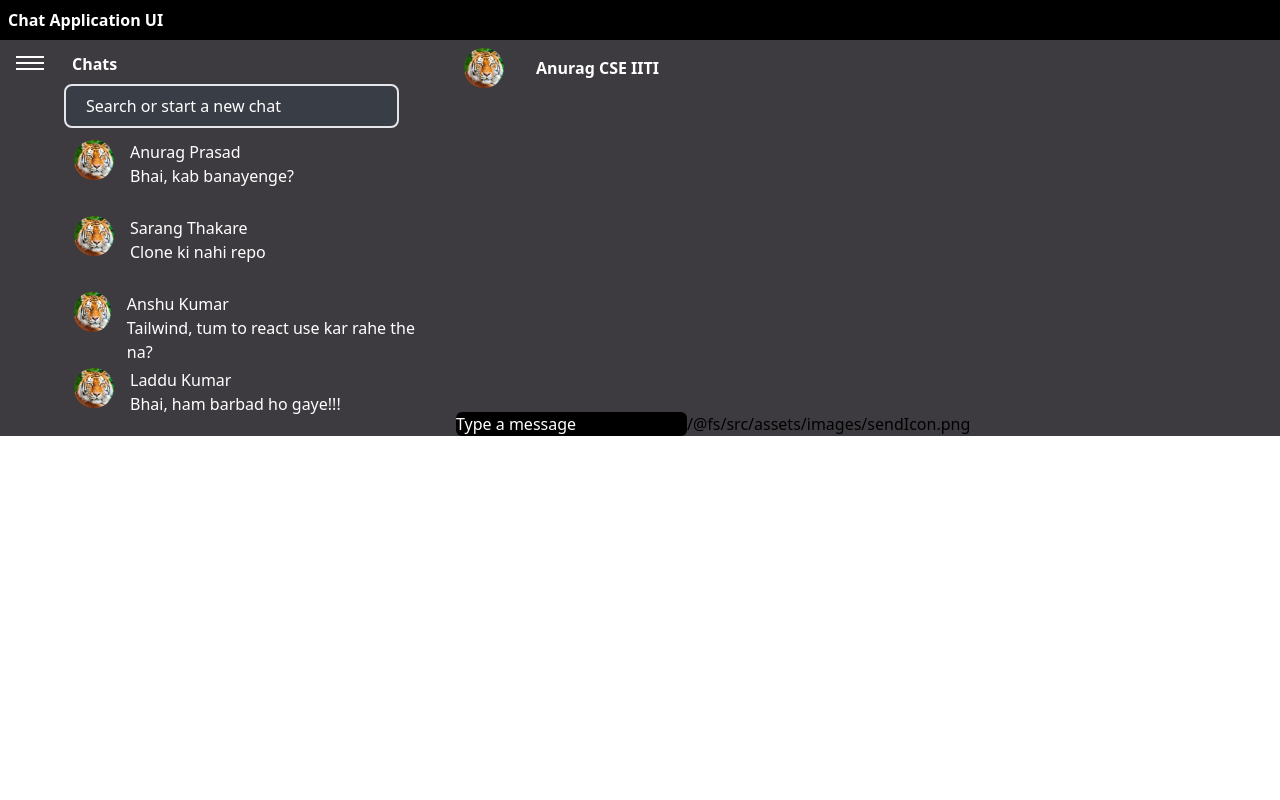
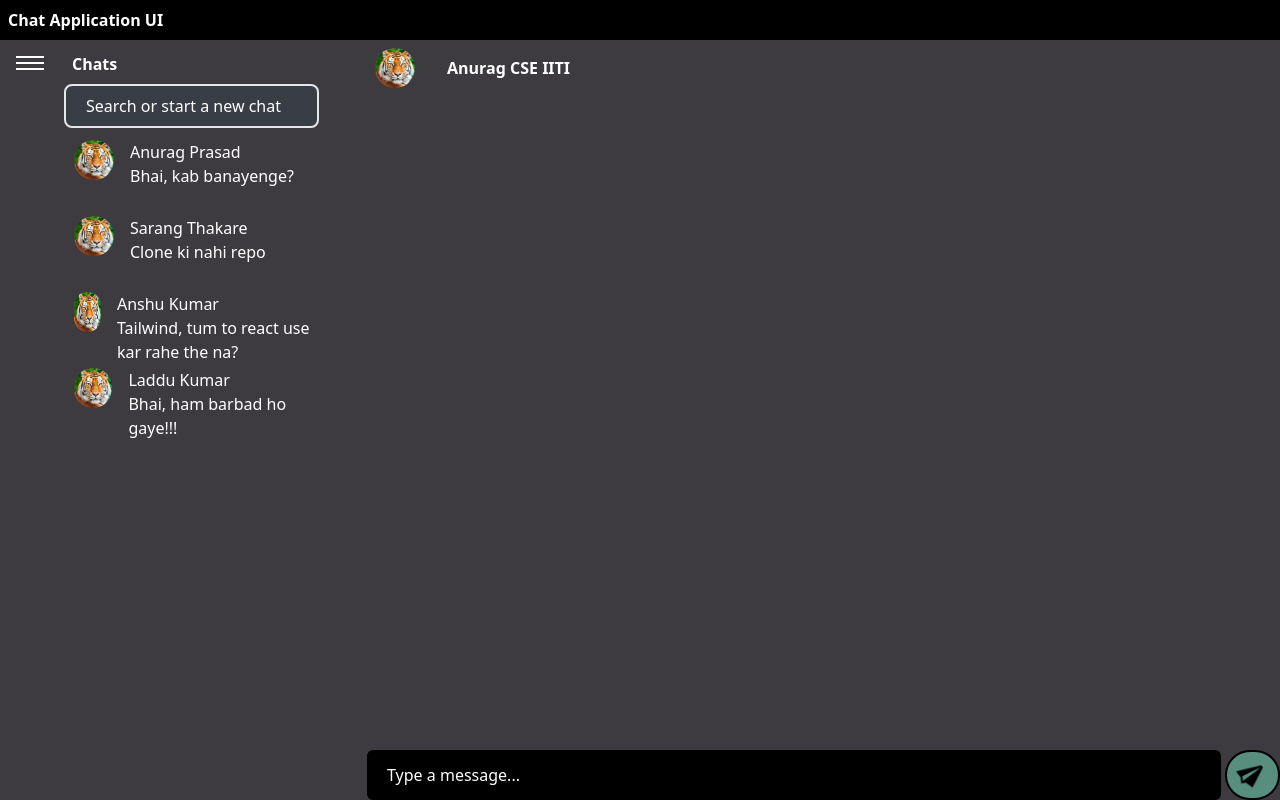
Before and after one commit to SarangVT/Chat-Application, a React (Create React App) app: page / in a window 1280 px wide. Built offline with nearby package versions, Linux system fonts and the light colour scheme.

Commit message:
Display Improved

```diff
--- a/public/index.html
+++ b/public/index.html
@@ -24,7 +24,7 @@
       work correctly both with client-side routing and a non-root public URL.
       Learn how to configure a non-root public URL by running `npm run build`.
     -->
-    <title>React App</title>
+    <title>Chat Application UI</title>
   </head>
   <body>
     <noscript>You need to enable JavaScript to run this app.</noscript>
--- a/src/App.jsx
+++ b/src/App.jsx
@@ -7,9 +7,9 @@ import Panel from './components/Panel/Panel';
 function App() {
   const [panelVis, togglePanel] = useState(1);
   return (
-    <div className={"bg-[#3D3B40]"}>
+    <div className={"bg-[#3D3B40] w-screen h-screen overflow-y-hidden"}>
       <Header/>
-      <div className={"flex flex-row gap-4 transition-all ease-in-out duration-500"}>
+      <div className={"flex flex-row gap-4 transition-all ease-in-out duration-500 w-full h-[95vh]"}>
         <div className={"h-full mt-4 ml-4"}>
           <button onClick={()=>{togglePanel(!panelVis)}} className={""}>
             <div className={"w-7 h-0.5 bg-white mb-1"}></div>
@@ -17,13 +17,14 @@ function App() {
             <div className={"w-7 h-0.5 bg-white mb-1"}></div>
           </button>
         </div>
-        <div className={"h-full"}>
+        <div className={"h-[95vh]"}>
         {panelVis ? <Panel/> : ''}
         </div>
-        <ChatWindow/>
+        <ChatWindow className={"h-[95vh] flex-1"}/>
       </div>
     </div>
   );
+
 }
 
 export default App;
--- a/src/components/ChatWindow/ChatWindow.jsx
+++ b/src/components/ChatWindow/ChatWindow.jsx
@@ -3,13 +3,12 @@ import ChatWindowHeader from "./ChatWindowHeader";
 import MessageInput from "./MessageInput";
 import ConversationArea from "./ConversationArea";
 
-const
-ChatWindow  = () => {
+const ChatWindow  = () => {
     return (
-        <div className={"relative"}>
+        <div className={"relative w-full flex"}>
             <ChatWindowHeader contactName="Anurag CSE IITI"/>
             <ConversationArea/>
-            <div className={"absolute bottom-0"}><MessageInput/></div>
+            <div className={"absolute bottom-0 w-full"}><MessageInput/></div>
         </div>
     );
 }
--- a/src/components/ChatWindow/ChatWindowHeader.jsx
+++ b/src/components/ChatWindow/ChatWindowHeader.jsx
@@ -3,7 +3,7 @@ import Avatar from "../../assets/images/avatar.png";
 
 const ChatWindowHeader = (props) => {
     return(
-        <div className={"flex flex-row gap-8 p-2 text-white font-semibold pt-2"}>
+        <div className={"flex flex-row gap-8 p-2 text-white font-semibold pt-2 w-full"}>
             <div><img src={Avatar} alt="Avatar" className={"rounded-full w-[40px] h-[40px]"}/></div>
             <div className="pt-2">{props.contactName}</div>
         </div>
--- a/src/components/ChatWindow/ConversationArea.jsx
+++ b/src/components/ChatWindow/ConversationArea.jsx
@@ -2,7 +2,9 @@ import React from "react";
 
 const ConversationArea = () => {
     return (
-        <div></div>
+        <div>
+
+        </div>
     );
 }
 
--- a/src/components/ChatWindow/MessageInput.jsx
+++ b/src/components/ChatWindow/MessageInput.jsx
@@ -3,12 +3,11 @@ import sendIcon from "../../assets/images/sendIcon.png"
 
 const MessageInput = () => {
     return (
-        <div className={"flex flex-row"}>
-        <div className={"w-full"}>
-            <input type="text" placeholder="Type a message"
-                className={"focus:outline-none bg-black placeholder-white text-white rounded-md"}/>
-        </div>
-        <button className={""}>{sendIcon}</button>
+        <div className={"flex flex-row w-[100%]"}>
+        <input type="text" placeholder="Type a message..."
+                className={"flex-1 focus:outline-none bg-black placeholder-white text-white rounded-md h-[50px] mb-0 border-t-5 border-t-white pl-5"}/>
+        <button className={"w-[55px] p-2 rounded-full border-2 border-black bg-[#578E7E] pr-2 ml-1"}>
+            <img src={sendIcon}  alt="Send" className={"rounded-full h-[30px]"}/></button>
         </div>
     );
 }
--- /dev/null
+++ b/src/components/ChatWindow/ReceiverMessage.jsx
@@ -0,0 +1,13 @@
+import React from "react";
+
+const RecMsg = (props) => {
+    return (
+        <div>
+            <p>{props.name}</p>
+            <p>{props.phoneno}</p>
+            <p>{props.msg}</p>
+            <p>{props.read}</p>
+        </div>
+    );
+
+}
--- a/src/components/Header.jsx
+++ b/src/components/Header.jsx
@@ -2,7 +2,7 @@ import React from "react";
 
 const Header = (props) => {
     return (
-        <div className={"bg-black text-white font-bold p-2"}>Chat Application UI</div>
+        <div className={"bg-black text-white font-bold p-2 h-[5vh]"}>Chat Application UI</div>
     );
 }
 
--- a/src/components/Panel/Panel.jsx
+++ b/src/components/Panel/Panel.jsx
@@ -1,15 +1,13 @@
-import React, {useState} from "react";
+import React from "react";
 import SearchBar from "./searchbar";
 import ChatPreview from "./ChatPreview";
 
 const Panel = () => {
-    const [panel, togglePanel] = useState(1);
 
     return (
-        <div className={`${panel ? 'w-[380px]': 'w-0'} bg-[#3D3B40] p-1 overflow-hidden h-full overflow-y-scroll`}>
+        <div className={"bg-[#3D3B40] p-1 overflow-hidden h-full overflow-y-scroll"}>
             <div className="flex flex-row gap-3">
                 <div className={"flex flex-col"}>
-
                     <div className={"bg-[#3D3B40] text-white p-2 font-bold"}>Chats</div>
                 </div>
             </div>
```
Also changed, not shown: src/components/ChatWindow/SenderMessage.jsx (added).
